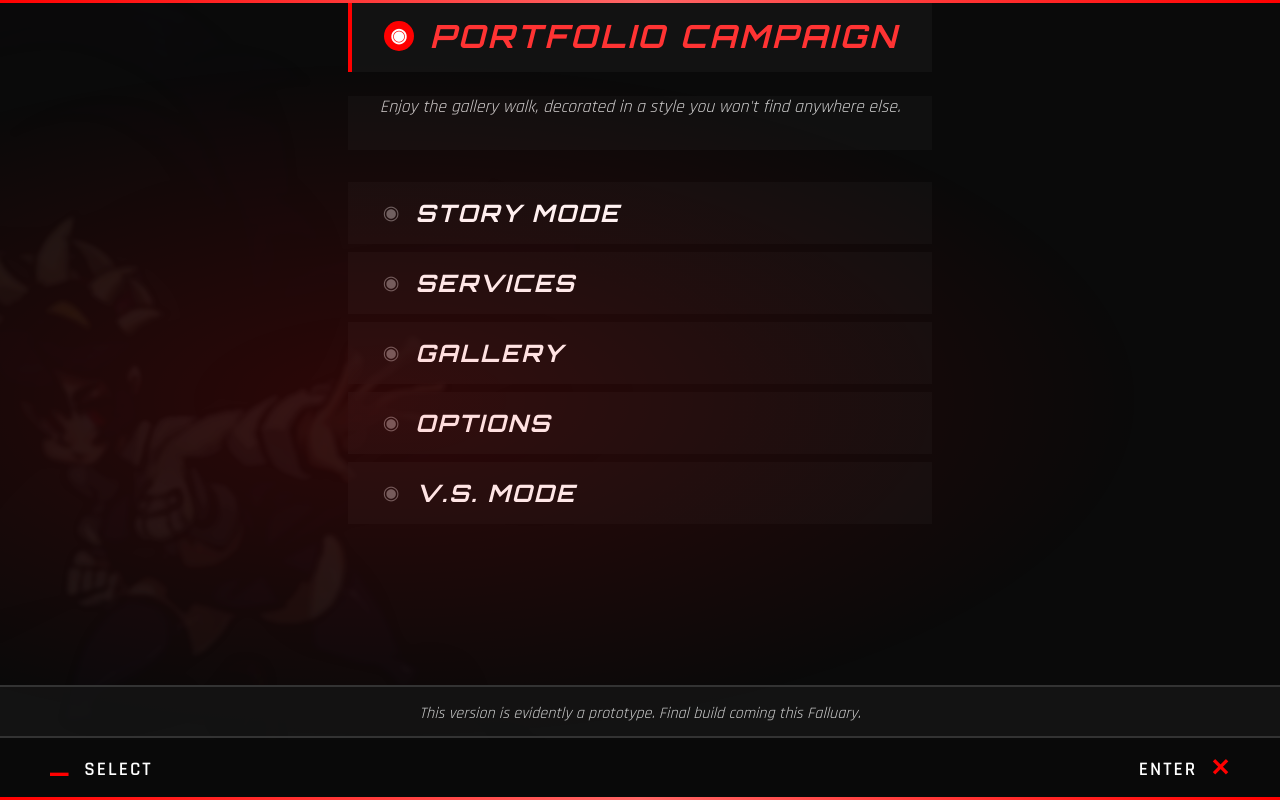
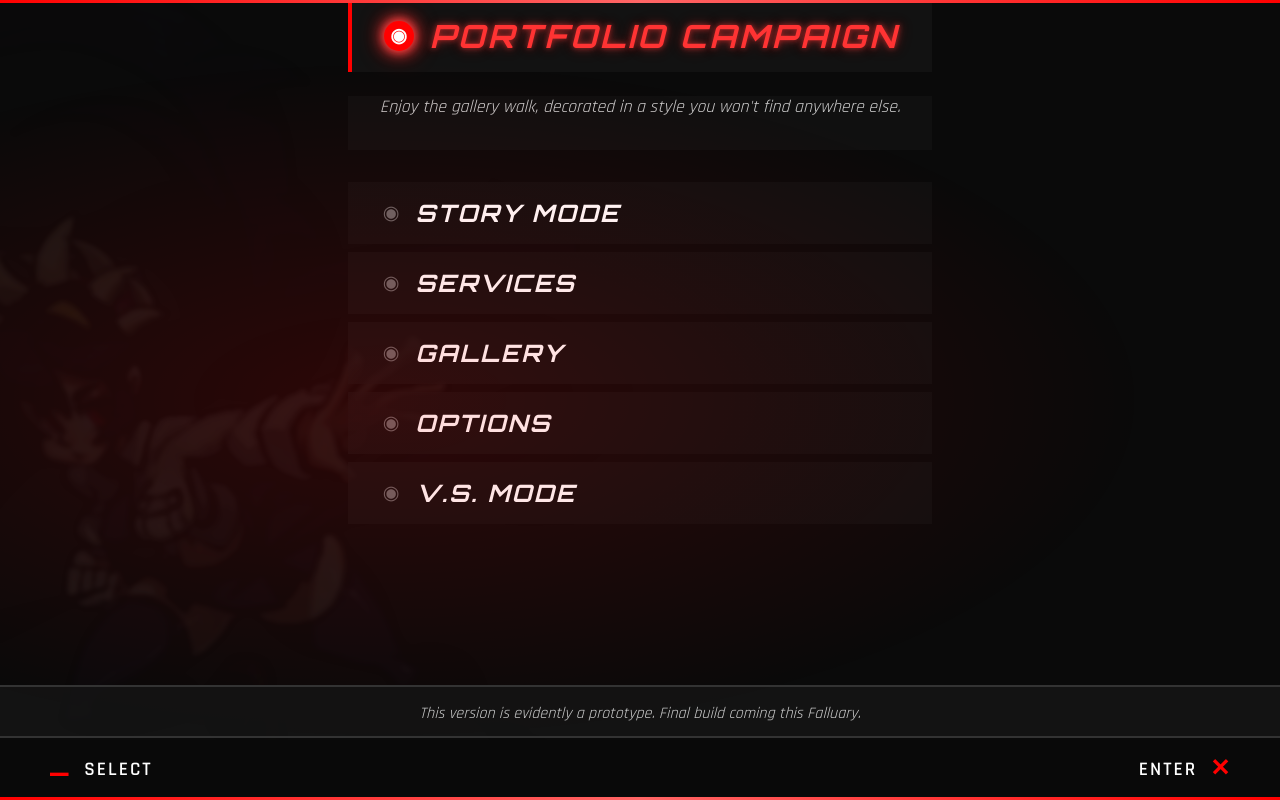
Before and after one commit to rolfspeaker/rolfolio, a plain HTML site: page index.html in a window 1280 px wide. Shown: the top 800 px of the page. Drawn offline with Linux system fonts and the light colour scheme.

Commit message:
UI Glow Pt. 1

```diff
--- a/index.html
+++ b/index.html
@@ -129,6 +129,7 @@
             max-width: 800px;
         }
 
+
         .menu-title {
             display: flex;
             align-items: center;
@@ -139,17 +140,32 @@
             border-left: 4px solid #ff0000;
         }
 
+        .menu-title h2.subtle-glow {
+            color: #ff3333; /* base color */
+            text-shadow:
+                0 0 5px rgba(255, 51, 51, 0.5),
+                0 0 10px rgba(255, 51, 51, 0.35),
+                0 0 15px rgba(255, 51, 51, 0.25);
+        }
+
+
         .menu-icon {
-            width: 30px;
-            height: 30px;
             background: #ff0000;
             border-radius: 50%;
+            box-shadow:
+                0 0 8px #ff3333,
+                0 0 16px #ff6666,
+                0 0 24px #ff0000;
+            color: white; /* for the ◉ character inside */
+            font-weight: bold;
             display: flex;
             align-items: center;
             justify-content: center;
-            font-weight: bold;
             font-size: 1.2rem;
+            width: 30px;
+            height: 30px;
         }
+
 
         .menu-title h2 {
             font-family: 'Orbitron', sans-serif;
@@ -556,7 +572,7 @@
             <div class="menu-container">
                 <div class="menu-title">
                     <div class="menu-icon">◉</div>
-                    <h2>PORTFOLIO CAMPAIGN</h2>
+                    <h2 class="subtle-glow">PORTFOLIO CAMPAIGN</h2>
                 </div>
                 <div class="menu-description">
                     Enjoy the gallery walk, decorated in a style you won't find anywhere else.
```
